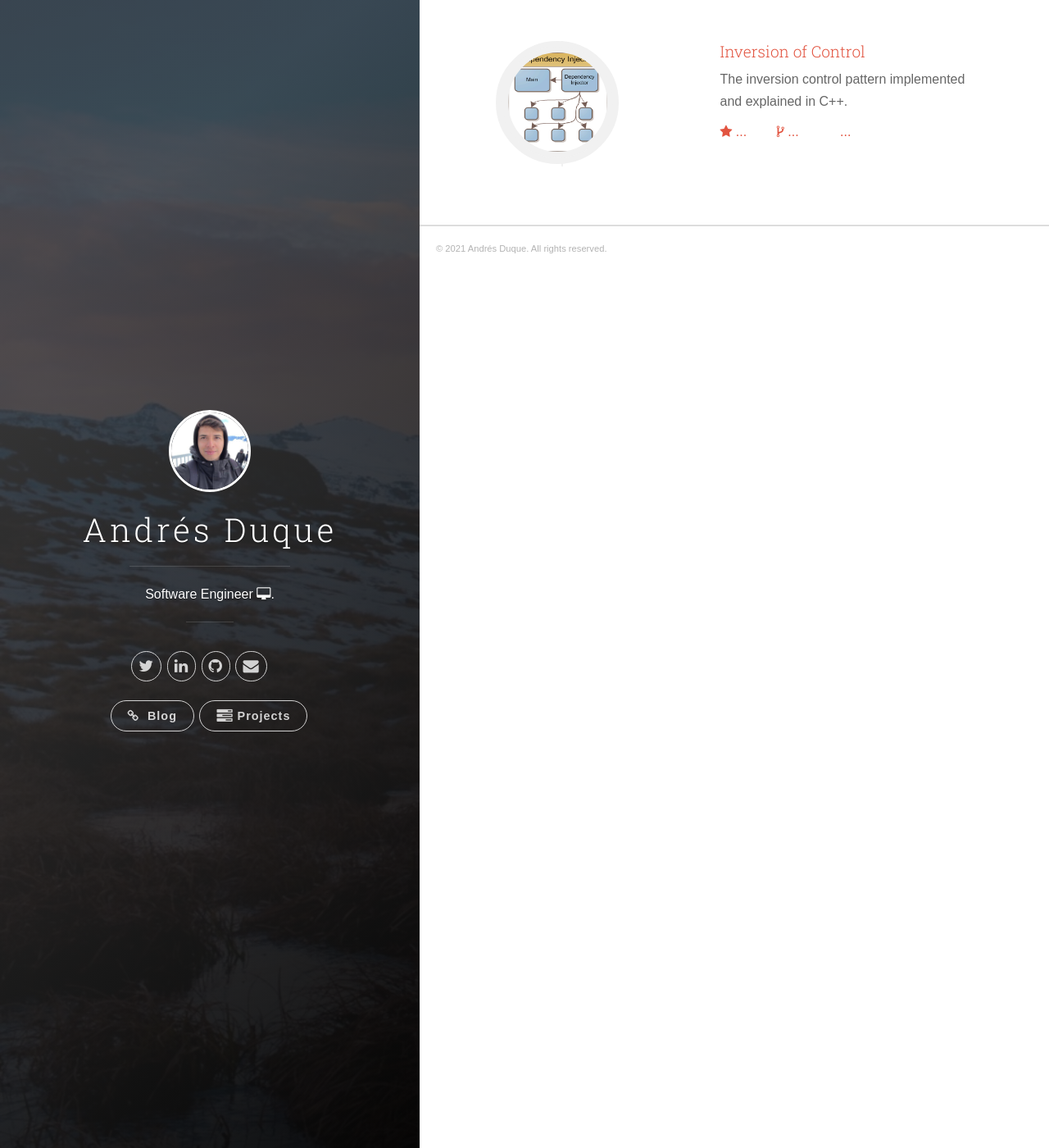
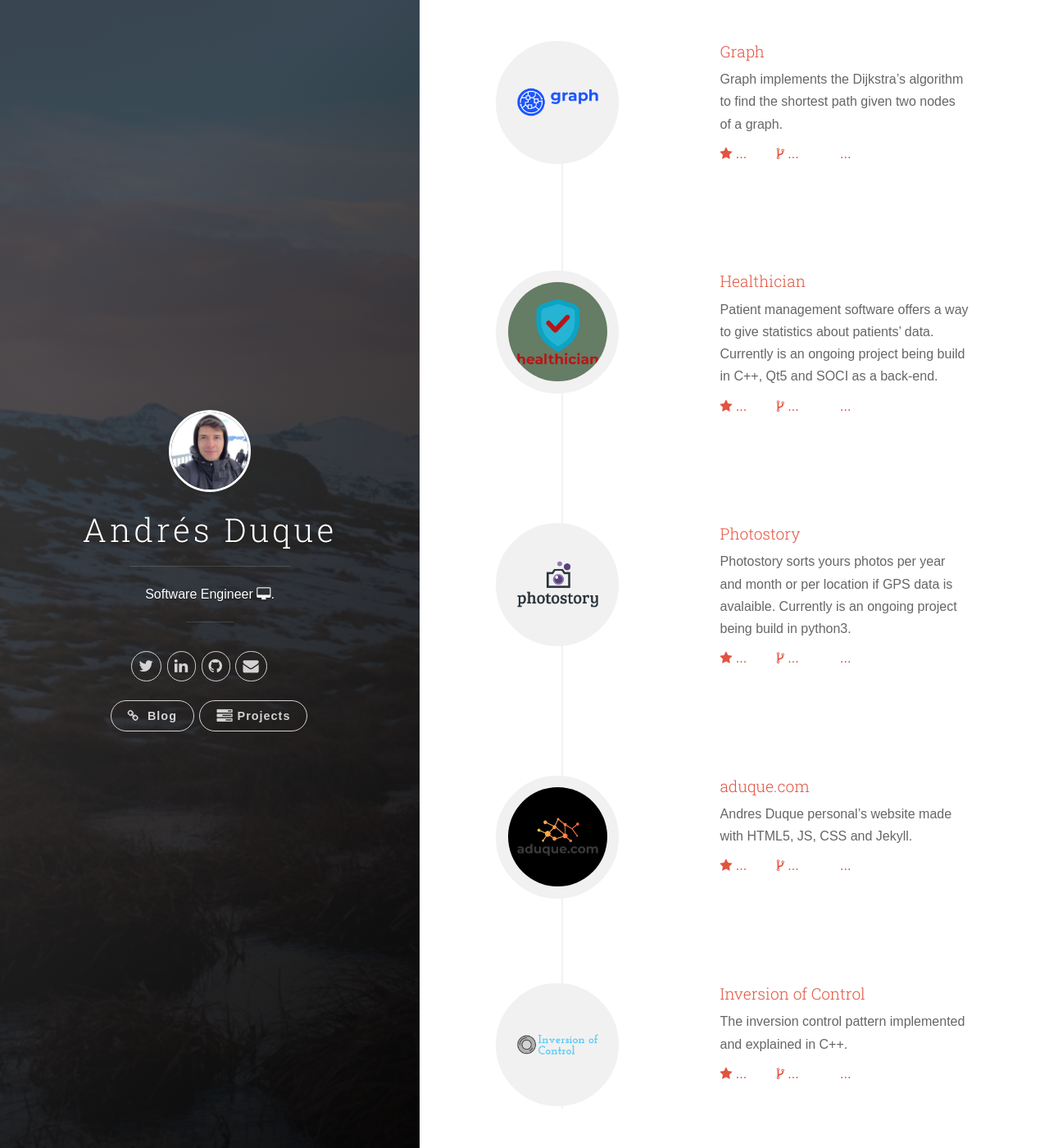
Before and after one commit to AndresDuque/andresduque.github.io, a Jekyll site: the page built from index.html, in a window 1280 px wide and 1400 px high. Shown: the whole window at 82% size. Built offline with Jekyll 4.4.1, drawn with Linux system fonts in a browser that asks for light colours; comment, search, counter and statistics services are not loaded.

Commit message:
update projects

```diff
--- a/_data/projects.yml
+++ b/_data/projects.yml
@@ -1,8 +1,33 @@
 # projects section data
 # If you don't have language feature(language.yml is empty), ignore "i18n" items
 # Suggest projects' img be located at '/static/assets/img/landing', and edit following img items.
+
+- name: Graph
+  gh_user: AndresDuque
+  repo: ShortestPathAlgorithmsGraph
+  img: static/assets/img/graph.png
+  desc: Graph implements the Dijkstra’s algorithm to find the shortest path given two nodes of a graph.
+
+- name: Healthician
+  gh_user: AndresDuque
+  repo: healthician
+  img: static/assets/img/healthician.png
+  desc: Patient management software offers a way to give statistics about patients’ data. Currently is an ongoing project being build in C++, Qt5 and SOCI as a back-end.
+
+- name: Photostory
+  gh_user: AndresDuque
+  repo: photostory
+  img: static/assets/img/photostory.png
+  desc: Photostory sorts yours photos per year and month or per location if GPS data is avalaible. Currently is an ongoing project being build in python3.
+
+- name: aduque.com
+  gh_user: AndresDuque
+  repo: andresduque.github.io
+  img: static/assets/img/aduque.png
+  desc: Andres Duque personal’s website made with HTML5, JS, CSS and Jekyll.
+
 - name: Inversion of Control
   gh_user: AndresDuque
   repo: IoC-pattern-in-C-
-  img: static/assets/img/ioc-pic.png
+  img: static/assets/img/ioc.png
   desc: The inversion control pattern implemented and explained in C++.
```
Also changed, not shown: static/assets/img/aduque.png (added), static/assets/img/graph.png (added), static/assets/img/healthician.png (added), static/assets/img/ioc-pic.png (deleted), static/assets/img/ioc.png (added), static/assets/img/photostory.png (added).
